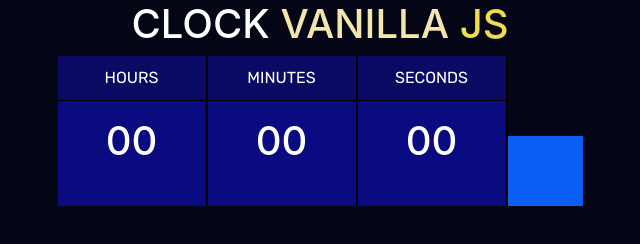
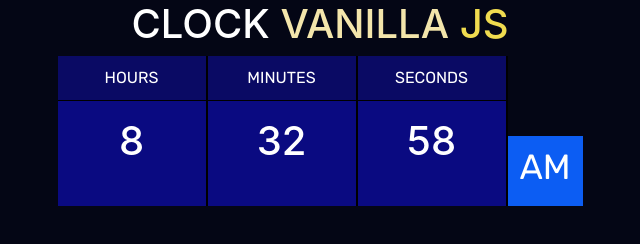
Before and after one commit to Alien-404/Js-Repository, a plain HTML site: page index.html in a window 1280 px wide. Shown: the whole page, without its empty margins (320-960 px from the left). Drawn offline with nearby package versions, Linux system fonts and the light colour scheme; files that its build step writes are made by us from their sources.

Commit message:
Update index.html

```diff
--- a/index.html
+++ b/index.html
@@ -41,7 +41,7 @@
 
     <!-- Optional JavaScript -->
     <!-- jQuery first, then Popper.js, then Bootstrap JS -->
-    <script src="js/script.js"></script>
+    <script src="clock-vanilla.js"></script>
     <script src="https://code.jquery.com/jquery-3.5.1.slim.min.js" integrity="sha384-DfXdz2htPH0lsSSs5nCTpuj/zy4C+OGpamoFVy38MVBnE+IbbVYUew+OrCXaRkfj" crossorigin="anonymous"></script>
     <script src="https://cdn.jsdelivr.net/npm/popper.js@1.16.0/dist/umd/popper.min.js" integrity="sha384-Q6E9RHvbIyZFJoft+2mJbHaEWldlvI9IOYy5n3zV9zzTtmI3UksdQRVvoxMfooAo" crossorigin="anonymous"></script>
     <script src="https://stackpath.bootstrapcdn.com/bootstrap/4.5.0/js/bootstrap.min.js" integrity="sha384-OgVRvuATP1z7JjHLkuOU7Xw704+h835Lr+6QL9UvYjZE3Ipu6Tp75j7Bh/kR0JKI" crossorigin="anonymous"></script>
```
